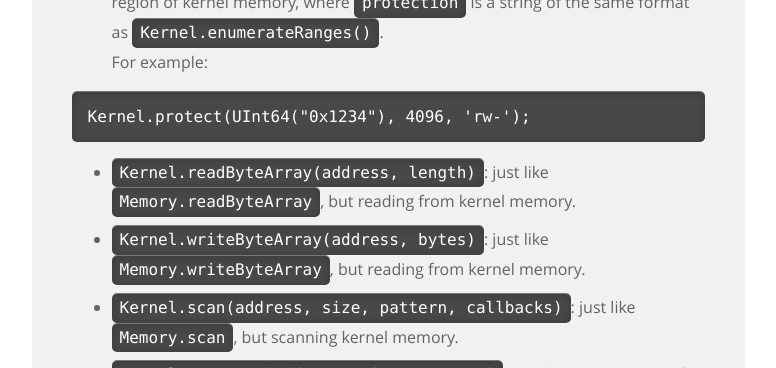
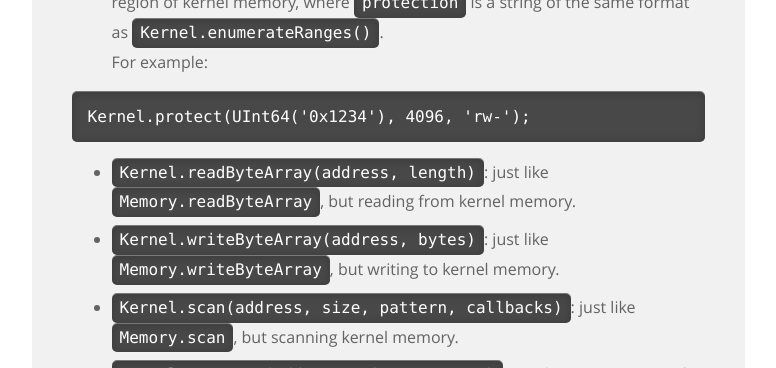
Before and after one commit to frida/frida-website, a Jekyll site: the page built from _docs/javascript-api.md, in a window 1280 px wide and 900 px high, scrolled down 44916 px. Shown: the part 153-521 px from the top of the window, without its empty margins (364-1140 px from the left). Built offline with Jekyll 4.4.1, drawn with Linux system fonts in a browser that asks for light colours.

Commit message:
Improve the Kernel docs

```diff
--- a/_docs/javascript-api.md
+++ b/_docs/javascript-api.md
@@ -1790,14 +1790,14 @@ Interceptor.attach(f, {
     For example:
 
 {% highlight js %}
-Kernel.protect(UInt64("0x1234"), 4096, 'rw-');
+Kernel.protect(UInt64('0x1234'), 4096, 'rw-');
 {% endhighlight %}
 
 +   `Kernel.readByteArray(address, length)`: just like `Memory.readByteArray`,
     but reading from kernel memory.
 
 +   `Kernel.writeByteArray(address, bytes)`: just like `Memory.writeByteArray`,
-    but reading from kernel memory.
+    but writing to kernel memory.
 
 +   `Kernel.scan(address, size, pattern, callbacks)`: just like `Memory.scan`,
     but scanning kernel memory.
```
